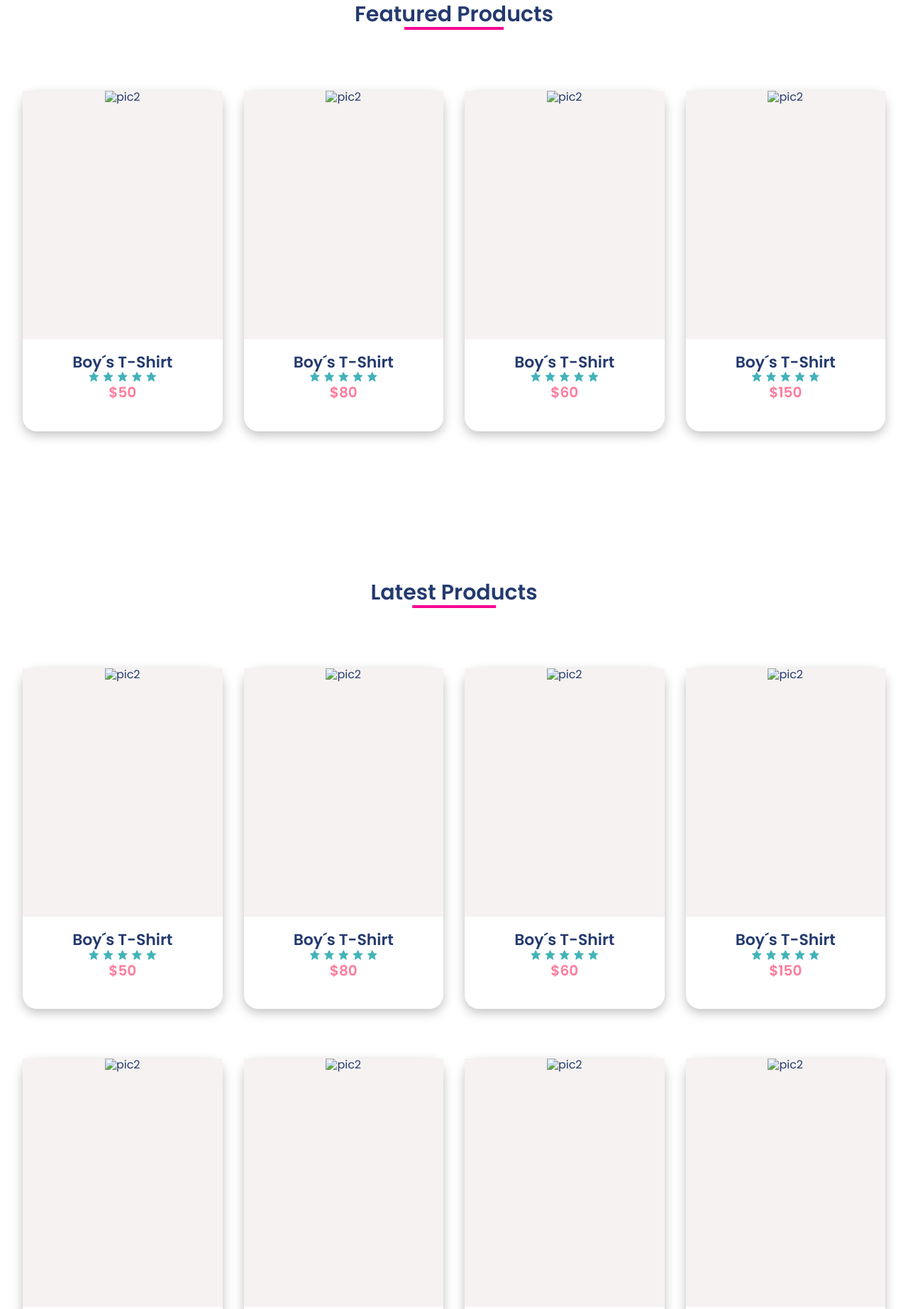
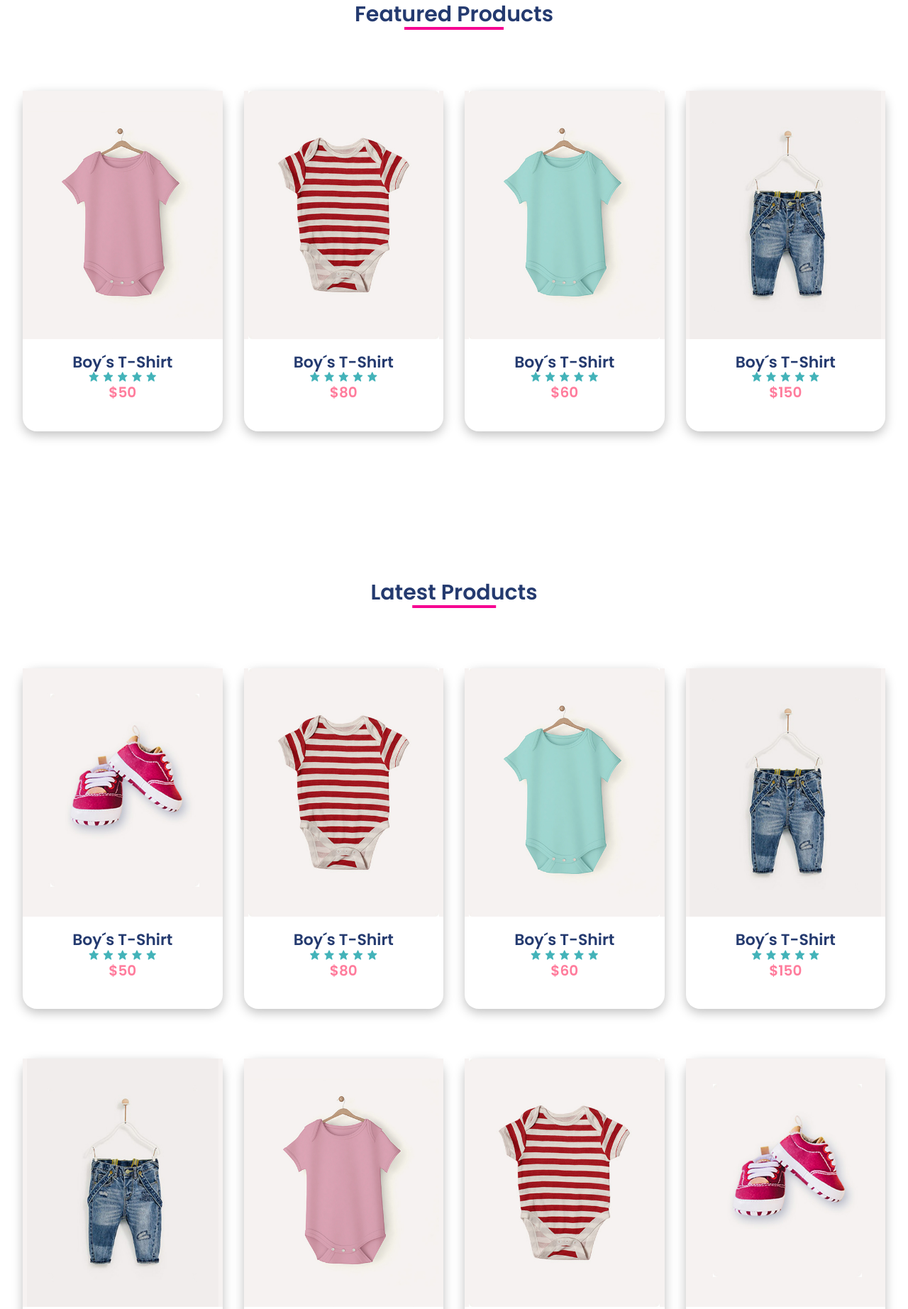
Before and after one commit to GombosGheorghe/Ecomm-Concept, a website: page index.html in a window 1280 px wide. Shown: the part 1377-3222 px from the top of the page at 71% size. Drawn offline with nearby package versions, Linux system fonts and the light colour scheme; the site is published under a folder, as on GitHub Pages, so addresses that start at the root find nothing.

Commit message:
Update index.html

```diff
--- a/index.html
+++ b/index.html
@@ -18,7 +18,7 @@
     />
     <!--CustomStylesheet-->
     <link rel="stylesheet" href="./build/css/app.css" />
-    <title>Ecomerce Website</title>
+    <title>Ecommerce Website</title>
   </head>
   <body >
     <!--Header-->
@@ -134,7 +134,7 @@
             <div class="product-center container">
                 <div class="product">
                     <div class="product-header">
-                        <img src="/img/pic1.jpg" alt="pic2">
+                        <img src="./img/pic1.jpg" alt="pic2">
                         <ul class="icons">
                             <span><i class="bx bx-heart"></i></span>
                             <span><i class="bx bx-shopping-bag"></i></span>
@@ -157,7 +157,7 @@
                 </div>
                 <div class="product">
                     <div class="product-header">
-                        <img src="/img/pic2.jpg" alt="pic2">
+                        <img src="./img/pic2.jpg" alt="pic2">
                         <ul class="icons">
                             <span><i class="bx bx-heart"></i></span>
                             <span><i class="bx bx-shopping-bag"></i></span>
@@ -180,7 +180,7 @@
                 </div>
                 <div class="product">
                     <div class="product-header">
-                        <img src="/img/pic3.jpg" alt="pic2">
+                        <img src="./img/pic3.jpg" alt="pic2">
                         <ul class="icons">
                             <span><i class="bx bx-heart"></i></span>
                             <span><i class="bx bx-shopping-bag"></i></span>
@@ -203,7 +203,7 @@
                 </div>
                 <div class="product">
                     <div class="product-header">
-                        <img src="/img/pic4.jpg" alt="pic2">
+                        <img src="./img/pic4.jpg" alt="pic2">
                         <ul class="icons">
                             <span><i class="bx bx-heart"></i></span>
                             <span><i class="bx bx-shopping-bag"></i></span>
@@ -234,7 +234,7 @@
             <div class="product-center container">
                 <div class="product">
                     <div class="product-header">
-                        <img src="/img/pic5.jpg" alt="pic2">
+                        <img src="./img/pic5.jpg" alt="pic2">
                         <ul class="icons">
                             <span><i class="bx bx-heart"></i></span>
                             <span><i class="bx bx-shopping-bag"></i></span>
@@ -257,7 +257,7 @@
                 </div>
                 <div class="product">
                     <div class="product-header">
-                        <img src="/img/pic2.jpg" alt="pic2">
+                        <img src="./img/pic2.jpg" alt="pic2">
                         <ul class="icons">
                             <span><i class="bx bx-heart"></i></span>
                             <span><i class="bx bx-shopping-bag"></i></span>
@@ -280,7 +280,7 @@
                 </div>
                 <div class="product">
                     <div class="product-header">
-                        <img src="/img/pic3.jpg" alt="pic2">
+                        <img src="./img/pic3.jpg" alt="pic2">
                         <ul class="icons">
                             <span><i class="bx bx-heart"></i></span>
                             <span><i class="bx bx-shopping-bag"></i></span>
@@ -303,7 +303,7 @@
                 </div>
                 <div class="product">
                     <div class="product-header">
-                        <img src="/img/pic4.jpg" alt="pic2">
+                        <img src="./img/pic4.jpg" alt="pic2">
                         <ul class="icons">
                             <span><i class="bx bx-heart"></i></span>
                             <span><i class="bx bx-shopping-bag"></i></span>
@@ -325,7 +325,7 @@
                     </div>
                 </div><div class="product">
                     <div class="product-header">
-                        <img src="/img/pic4.jpg" alt="pic2">
+                        <img src="./img/pic4.jpg" alt="pic2">
                         <ul class="icons">
                             <span><i class="bx bx-heart"></i></span>
                             <span><i class="bx bx-shopping-bag"></i></span>
@@ -347,7 +347,7 @@
                     </div>
                 </div><div class="product">
                     <div class="product-header">
-                        <img src="/img/pic1.jpg" alt="pic2">
+                        <img src="./img/pic1.jpg" alt="pic2">
                         <ul class="icons">
                             <span><i class="bx bx-heart"></i></span>
                             <span><i class="bx bx-shopping-bag"></i></span>
@@ -369,7 +369,7 @@
                     </div>
                 </div><div class="product">
                     <div class="product-header">
-                        <img src="/img/pic2.jpg" alt="pic2">
+                        <img src="./img/pic2.jpg" alt="pic2">
                         <ul class="icons">
                             <span><i class="bx bx-heart"></i></span>
                             <span><i class="bx bx-shopping-bag"></i></span>
@@ -391,7 +391,7 @@
                     </div>
                 </div><div class="product">
                     <div class="product-header">
-                        <img src="/img/pic5.jpg" alt="pic2">
+                        <img src="./img/pic5.jpg" alt="pic2">
                         <ul class="icons">
                             <span><i class="bx bx-heart"></i></span>
                             <span><i class="bx bx-shopping-bag"></i></span>
@@ -448,7 +448,7 @@
                         <i class="bx bx-star"></i>
                     </div>
                     <div class="img-cover">
-                        <img src="/img/profile1.jpg" alt="">
+                        <img src="./img/profile1.jpg" alt="">
                         <h4>Amanda Fis</h4>
                     </div>
                 </div> <div class="testimonial">
@@ -464,7 +464,7 @@
                         <i class="bx bx-star"></i>
                     </div>
                     <div class="img-cover">
-                        <img src="/img/profile2.jpg" alt="">
+                        <img src="./img/profile2.jpg" alt="">
                         <h4>Amanda Fis</h4>
                     </div>
                 </div> <div class="testimonial">
@@ -480,7 +480,7 @@
                         <i class="bx bx-star"></i>
                     </div>
                     <div class="img-cover">
-                        <img src="/img/profile3.jpg" alt="">
+                        <img src="./img/profile3.jpg" alt="">
                         <h4>Amanda Fis</h4>
                     </div>
                 </div>
```
